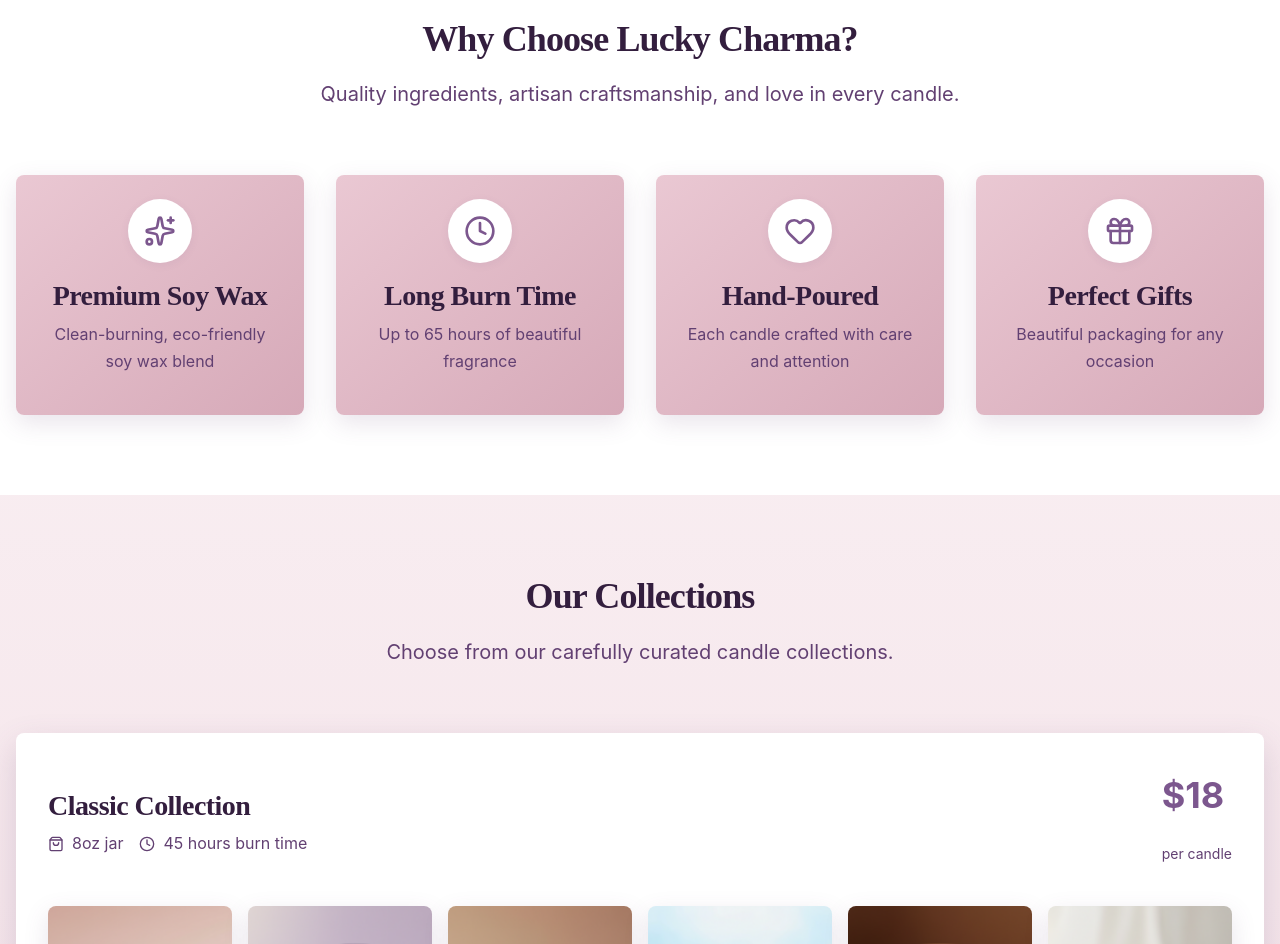
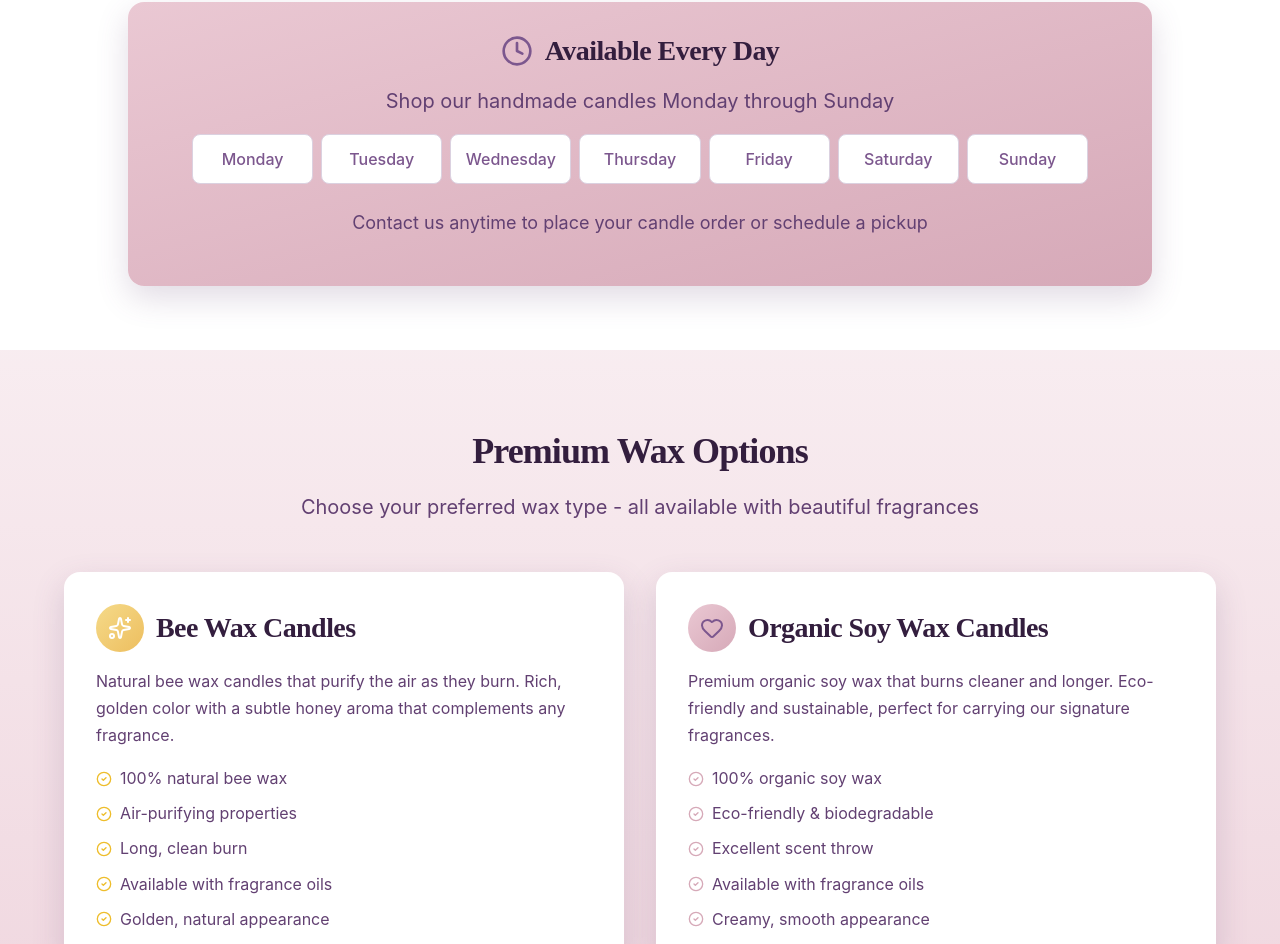
Before and after one commit to TNDIGITALMARK/cc27c680-54fb-481e-b5eb-7028d98b461c, a Next.js app: page /candles in a window 1280 px wide. Shown: the part 634-1578 px from the top of the page. Built offline with nearby package versions, Linux system fonts and the light colour scheme.

Commit message:
Phoenix Agent implementation - super happy with site, just wants it corrected not...

```diff
--- a/src/app/candles/page.tsx
+++ b/src/app/candles/page.tsx
@@ -1,7 +1,7 @@
 import { Navigation } from '@/components/navigation';
 import { Footer } from '@/components/footer';
 import { CandlePlaceholder } from '@/components/candle-placeholder';
-import { Flame, Heart, Gift, ShoppingBag, Star, Clock, Sparkles } from 'lucide-react';
+import { Flame, Heart, Gift, ShoppingBag, Star, Clock, Sparkles, CheckCircle2 } from 'lucide-react';
 
 export const dynamic = 'force-dynamic';
 
@@ -106,7 +106,7 @@ export default function CandlesPage() {
               </h1>
             </div>
             <p className="text-2xl text-[hsl(280,28%,35%)] mb-8 leading-relaxed">
-              Artisan candles lovingly hand-poured with premium soy wax and carefully selected fragrances.
+              Artisan candles lovingly hand-poured with premium bee wax and organic soy wax, both available with beautiful fragrances.
               Each candle brings warmth, beauty, and ambiance to your space.
             </p>
             <div className="flex flex-col sm:flex-row gap-4">
@@ -127,6 +127,121 @@ export default function CandlesPage() {
         </div>
       </section>
 
+      {/* Availability Schedule */}
+      <section className="py-16 px-4 bg-white">
+        <div className="max-w-5xl mx-auto text-center">
+          <div className="bg-gradient-to-br from-[hsl(340,45%,85%)] to-[hsl(340,35%,75%)] rounded-2xl p-8 shadow-lg">
+            <div className="flex items-center justify-center mb-4">
+              <Clock className="w-8 h-8 text-[hsl(280,24%,45%)] mr-3" />
+              <h3 className="text-3xl font-bold text-[hsl(280,35%,18%)]">
+                Available Every Day
+              </h3>
+            </div>
+            <p className="text-xl text-[hsl(280,28%,35%)] mb-6">
+              Shop our handmade candles Monday through Sunday
+            </p>
+            <div className="grid grid-cols-2 md:grid-cols-7 gap-2 max-w-4xl mx-auto">
+              {['Monday', 'Tuesday', 'Wednesday', 'Thursday', 'Friday', 'Saturday', 'Sunday'].map((day) => (
+                <div
+                  key={day}
+                  className="bg-white border border-[hsl(280,24%,45%)]/30 rounded-lg py-3 px-2 text-[hsl(280,24%,45%)] font-medium text-sm md:text-base"
+                >
+                  {day}
+                </div>
+              ))}
+            </div>
+            <p className="text-[hsl(280,28%,35%)] mt-6 text-lg">
+              Contact us anytime to place your candle order or schedule a pickup
+            </p>
+          </div>
+        </div>
+      </section>
+
+      {/* Wax Types Section */}
+      <section
+        className="py-20 px-4"
+        style={{
+          background: 'linear-gradient(180deg, hsl(340, 45%, 95%) 0%, hsl(340, 45%, 88%) 100%)',
+        }}
+      >
+        <div className="max-w-6xl mx-auto">
+          <div className="text-center mb-12">
+            <h2 className="text-4xl font-bold text-[hsl(280,35%,18%)] mb-4">
+              Premium Wax Options
+            </h2>
+            <p className="text-xl text-[hsl(280,28%,35%)]">
+              Choose your preferred wax type - all available with beautiful fragrances
+            </p>
+          </div>
+
+          <div className="grid grid-cols-1 md:grid-cols-2 gap-8">
+            {/* Bee Wax */}
+            <div className="bg-white rounded-2xl p-8 shadow-lg hover:shadow-xl transition-all">
+              <div className="flex items-center space-x-3 mb-4">
+                <div className="w-12 h-12 bg-gradient-to-br from-[hsl(45,85%,75%)] to-[hsl(40,80%,65%)] rounded-full flex items-center justify-center">
+                  <Sparkles className="w-6 h-6 text-white" />
+                </div>
+                <h3 className="text-2xl font-bold text-[hsl(280,35%,18%)]">
+                  Bee Wax Candles
+                </h3>
+              </div>
+              <p className="text-[hsl(280,28%,35%)] mb-4 leading-relaxed">
+                Natural bee wax candles that purify the air as they burn. Rich, golden color with a subtle honey aroma that complements any fragrance.
+              </p>
+              <ul className="space-y-2">
+                {[
+                  ' 100% natural bee wax',
+                  'Air-purifying properties',
+                  'Long, clean burn',
+                  'Available with fragrance oils',
+                  'Golden, natural appearance',
+                ].map((feature, index) => (
+                  <li key={index} className="flex items-center space-x-2 text-[hsl(280,28%,35%)]">
+                    <CheckCircle2 className="w-4 h-4 text-[hsl(45,85%,55%)] flex-shrink-0" />
+                    <span>{feature}</span>
+                  </li>
+                ))}
+              </ul>
+            </div>
+
+            {/* Organic Soy Wax */}
+            <div className="bg-white rounded-2xl p-8 shadow-lg hover:shadow-xl transition-all">
+              <div className="flex items-center space-x-3 mb-4">
+                <div className="w-12 h-12 bg-gradient-to-br from-[hsl(340,45%,85%)] to-[hsl(340,35%,75%)] rounded-full flex items-center justify-center">
+                  <Heart className="w-6 h-6 text-[hsl(280,24%,45%)]" />
+                </div>
+                <h3 className="text-2xl font-bold text-[hsl(280,35%,18%)]">
+                  Organic Soy Wax Candles
+                </h3>
+              </div>
+              <p className="text-[hsl(280,28%,35%)] mb-4 leading-relaxed">
+                Premium organic soy wax that burns cleaner and longer. Eco-friendly and sustainable, perfect for carrying our signature fragrances.
+              </p>
+              <ul className="space-y-2">
+                {[
+                  '100% organic soy wax',
+                  'Eco-friendly & biodegradable',
+                  'Excellent scent throw',
+                  'Available with fragrance oils',
+                  'Creamy, smooth appearance',
+                ].map((feature, index) => (
+                  <li key={index} className="flex items-center space-x-2 text-[hsl(280,28%,35%)]">
+                    <CheckCircle2 className="w-4 h-4 text-[hsl(340,35%,75%)] flex-shrink-0" />
+                    <span>{feature}</span>
+                  </li>
+                ))}
+              </ul>
+            </div>
+          </div>
+
+          <div className="mt-10 text-center">
+            <p className="text-lg text-[hsl(280,28%,35%)] bg-white rounded-full px-8 py-4 inline-block shadow-md">
+              <strong className="text-[hsl(280,35%,18%)]">Both wax types</strong> are available with our complete range of signature fragrances
+            </p>
+          </div>
+        </div>
+      </section>
+
       {/* Featured Qualities */}
       <section className="py-20 px-4 bg-white">
         <div className="max-w-7xl mx-auto">
@@ -141,7 +256,7 @@ export default function CandlesPage() {
 
           <div className="grid grid-cols-1 md:grid-cols-2 lg:grid-cols-4 gap-8">
             {[
-              { icon: Sparkles, title: 'Premium Soy Wax', description: 'Clean-burning, eco-friendly soy wax blend' },
+              { icon: Sparkles, title: 'Premium Wax Options', description: 'Choose from bee wax or organic soy wax, both with fragrance' },
               { icon: Clock, title: 'Long Burn Time', description: 'Up to 65 hours of beautiful fragrance' },
               { icon: Heart, title: 'Hand-Poured', description: 'Each candle crafted with care and attention' },
               { icon: Gift, title: 'Perfect Gifts', description: 'Beautiful packaging for any occasion' },
--- a/src/app/cleaning/page.tsx
+++ b/src/app/cleaning/page.tsx
@@ -178,6 +178,43 @@ export default function CleaningPage() {
                 </p>
               </div>
             ))}
+          </div>
+
+          {/* Services Not Provided Notice */}
+          <div className="mt-8 bg-[hsl(280,20%,95%)] border-l-4 border-[hsl(280,24%,45%)] rounded-lg p-6">
+            <p className="text-[hsl(280,28%,35%)] text-center">
+              <strong className="text-[hsl(280,35%,18%)]">Please note:</strong> We do not provide garbage removal services. Our focus is on professional cleaning and maintenance of your commercial space.
+            </p>
+          </div>
+        </div>
+      </section>
+
+      {/* Availability Schedule */}
+      <section className="py-16 px-4 bg-white">
+        <div className="max-w-5xl mx-auto text-center">
+          <div className="bg-gradient-to-br from-[hsl(280,20%,78%)] to-[hsl(280,24%,45%)] rounded-2xl p-8 shadow-lg">
+            <div className="flex items-center justify-center mb-4">
+              <Clock className="w-8 h-8 text-light-primary mr-3" />
+              <h3 className="text-3xl font-bold text-light-primary">
+                Service Availability
+              </h3>
+            </div>
+            <p className="text-xl text-light-secondary mb-6">
+              We're open for cleaning services Monday through Friday
+            </p>
+            <div className="grid grid-cols-2 md:grid-cols-5 gap-3 max-w-3xl mx-auto">
+              {['Monday', 'Tuesday', 'Wednesday', 'Thursday', 'Friday'].map((day) => (
+                <div
+                  key={day}
+                  className="bg-white/20 backdrop-blur-sm border border-white/30 rounded-lg py-3 px-2 text-light-primary font-medium"
+                >
+                  {day}
+                </div>
+              ))}
+            </div>
+            <p className="text-light-secondary mt-6 text-lg">
+              Contact us to schedule your cleaning service during our operating days
+            </p>
           </div>
         </div>
       </section>
```
